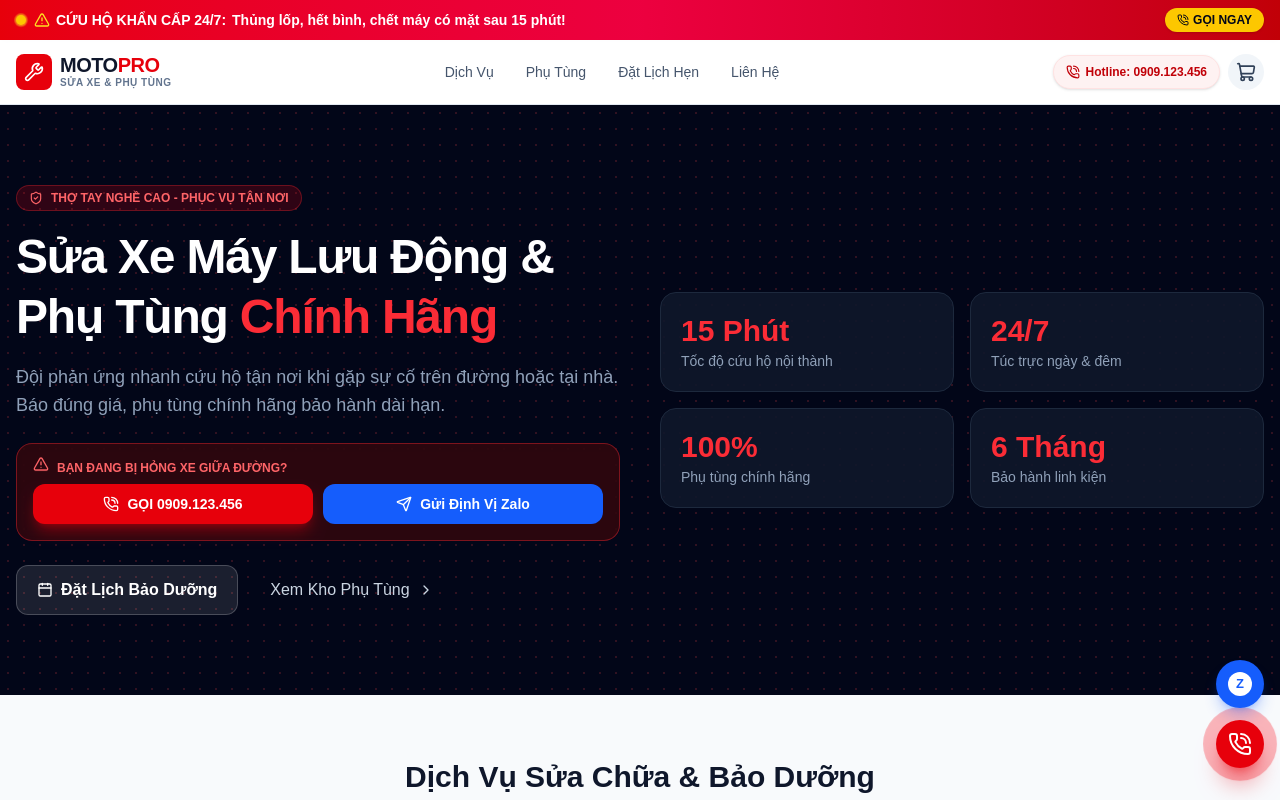
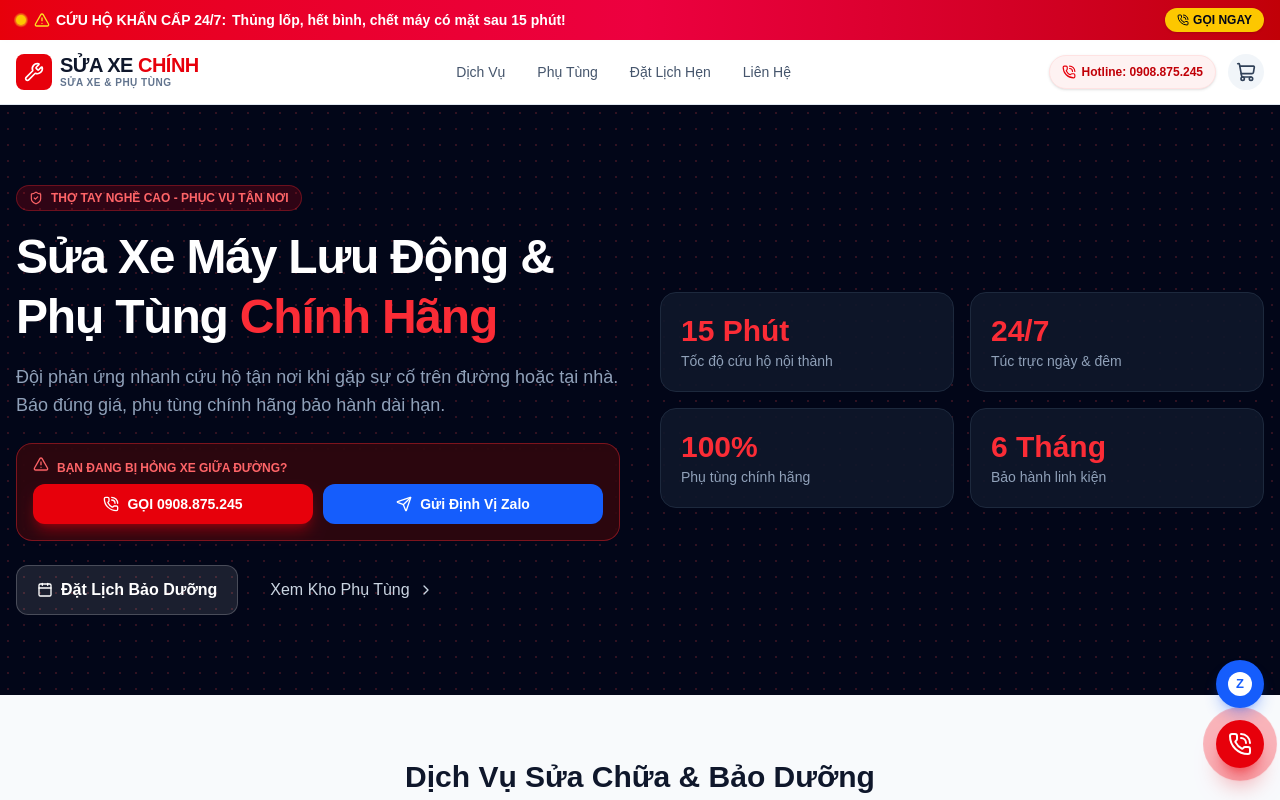
Before and after one commit to manpham207/moto-service-shop, a Next.js app: page / in a window 1280 px wide. Shown: the top 800 px of the page. Built offline with nearby package versions, Linux system fonts and the light colour scheme.

Commit message:
Them nut cuon len, Zalo, hotline va hop cuu ho khan cap

```diff
--- a/src/app/page.tsx
+++ b/src/app/page.tsx
@@ -43,7 +43,6 @@ export default function Home() {
   // Cart store
   const { items, addItem, removeItem, clearCart, total } = useCartStore();
 
-  // Handle scroll for back-to-top button
   useEffect(() => {
     const handleScroll = () => {
       if (window.scrollY > 300) {
@@ -73,9 +72,8 @@ export default function Home() {
   const categories = ['Tất cả', 'Truyền động', 'Phanh xe', 'Dầu nhớt', 'Vỏ xe', 'Hệ thống điện'];
   const totalCartCount = items.reduce((a, b) => a + b.quantity, 0);
 
-  // Số điện thoại & Zalo liên hệ
-  const HOTLINE = '0909123456';
-  const HOTLINE_DISPLAY = '0909.123.456';
+  const HOTLINE = '0908875245';
+  const HOTLINE_DISPLAY = '0908.875.245';
   const ZALO_LINK = `https://zalo.me/${HOTLINE}`;
 
   return (
@@ -95,14 +93,14 @@ export default function Home() {
           </div>
           <a
             href={`tel:${HOTLINE}`}
-            className="bg-yellow-400 hover:bg-yellow-300 text-slate-950 px-3 py-1 rounded-full font-black text-xs flex items-center gap-1 transition shadow"
+            className="bg-yellow-400 hover:bg-yellow-300 text-slate-950 px-3 py-1 rounded-full font-black text-xs flex items-center gap-1 transition shadow shrink-0 ml-2"
           >
             <PhoneCall className="w-3 h-3" /> GỌI NGAY
           </a>
         </div>
       </div>
 
-      {/* Top Header */}
+      {/* 2. Header Chính (Gọn gàng trên Mobile, không bị trùng nút gọi) */}
       <header className="sticky top-0 z-40 bg-white/95 backdrop-blur-md border-b border-slate-200">
         <div className="max-w-7xl mx-auto px-4 h-14 md:h-16 flex items-center justify-between">
           <div className="flex items-center gap-2">
@@ -111,7 +109,7 @@ export default function Home() {
             </div>
             <div>
               <span className="font-black text-lg md:text-xl tracking-tight text-slate-900 leading-none block">
-                MOTO<span className="text-red-600">PRO</span>
+                SỬA XE <span className="text-red-600"> CHÍNH</span>
               </span>
               <span className="text-[9px] md:text-[10px] text-slate-500 uppercase tracking-wider block font-semibold">
                 Sửa Xe & Phụ Tùng
@@ -126,14 +124,14 @@ export default function Home() {
             <a href="#lien-he" className="hover:text-red-600 transition">Liên Hệ</a>
           </nav>
 
-          <div className="flex items-center gap-2">
+          <div className="flex items-center gap-3">
+            {/* Ẩn nút hotline ở header trên Mobile để tránh trùng lặp */}
             <a
               href={`tel:${HOTLINE}`}
-              className="flex items-center gap-1.5 text-xs bg-red-600 text-white md:bg-red-50 md:text-red-700 px-3 py-1.5 md:py-2 rounded-full font-bold border border-red-600 md:border-red-100 hover:bg-red-700 md:hover:bg-red-100 transition shadow-sm"
+              className="hidden md:flex items-center gap-1.5 text-xs bg-red-50 text-red-700 px-3 py-2 rounded-full font-bold border border-red-100 hover:bg-red-100 transition shadow-sm"
             >
-              <PhoneCall className="w-3.5 h-3.5 animate-pulse" />
-              <span className="inline md:hidden">Cứu Hộ</span>
-              <span className="hidden md:inline">Hotline: {HOTLINE_DISPLAY}</span>
+              <PhoneCall className="w-3.5 h-3.5 text-red-600 animate-pulse" />
+              <span>Hotline: {HOTLINE_DISPLAY}</span>
             </a>
 
             <button
@@ -152,7 +150,7 @@ export default function Home() {
         </div>
       </header>
 
-      {/* Hero Section */}
+      {/* 3. Hero Section */}
       <section className="relative overflow-hidden bg-slate-950 text-white py-12 md:py-20">
         <div className="absolute inset-0 opacity-20 bg-[radial-gradient(#ef4444_1px,transparent_1px)] [background-size:16px_16px]"></div>
         <div className="max-w-7xl mx-auto px-4 relative z-10 grid md:grid-cols-2 gap-8 md:gap-10 items-center">
@@ -167,7 +165,7 @@ export default function Home() {
               Đội phản ứng nhanh cứu hộ tận nơi khi gặp sự cố trên đường hoặc tại nhà. Báo đúng giá, phụ tùng chính hãng bảo hành dài hạn.
             </p>
 
-            {/* Box Cứu Hộ Trực Tiếp */}
+            {/* Box Cứu Hộ Nhanh */}
             <div className="bg-red-950/60 border border-red-500/40 p-4 rounded-2xl mb-6 backdrop-blur-sm">
               <div className="flex items-center gap-2 text-red-400 font-bold text-xs uppercase mb-1">
                 <AlertTriangle className="w-4 h-4 text-red-400 animate-bounce" /> Bạn đang bị hỏng xe giữa đường?
@@ -206,7 +204,7 @@ export default function Home() {
             </div>
           </div>
 
-          {/* Quick stats */}
+          {/* Thống kê nhanh */}
           <div className="grid grid-cols-2 gap-3 md:gap-4">
             <div className="bg-slate-900/90 border border-slate-800 p-4 md:p-5 rounded-2xl text-center md:text-left">
               <div className="text-red-500 font-extrabold text-2xl md:text-3xl mb-0.5">15 Phút</div>
@@ -228,7 +226,7 @@ export default function Home() {
         </div>
       </section>
 
-      {/* Services Section */}
+      {/* 4. Danh Mục Dịch Vụ */}
       <section id="dich-vu" className="py-12 md:py-16 max-w-7xl mx-auto px-4">
         <div className="text-center max-w-2xl mx-auto mb-8 md:mb-12">
           <h2 className="text-2xl md:text-3xl font-extrabold text-slate-900">Dịch Vụ Sửa Chữa & Bảo Dưỡng</h2>
@@ -256,7 +254,7 @@ export default function Home() {
         </div>
       </section>
 
-      {/* Parts Store Section */}
+      {/* 5. Cửa Hàng Phụ Tùng */}
       <section id="phu-tung" className="py-12 md:py-16 bg-slate-100">
         <div className="max-w-7xl mx-auto px-4">
           <div className="flex flex-col md:flex-row md:items-end justify-between mb-6 md:mb-8 gap-3">
@@ -318,7 +316,7 @@ export default function Home() {
         </div>
       </section>
 
-      {/* Booking Form Section */}
+      {/* 6. Form Đặt Lịch Hẹn */}
       <section id="dat-lich" className="py-12 md:py-16 max-w-3xl mx-auto px-4">
         <div className="bg-white border border-slate-200 rounded-3xl p-5 md:p-8 shadow-sm">
           <div className="text-center mb-6 md:mb-8">
@@ -420,7 +418,7 @@ export default function Home() {
         </div>
       </section>
 
-      {/* Cart Drawer Modal */}
+      {/* 7. Giỏ Hàng Drawer */}
       {isCartOpen && (
         <div className="fixed inset-0 z-50 flex justify-end bg-black/50 backdrop-blur-sm animate-in fade-in">
           <div className="w-full max-w-md bg-white h-full flex flex-col shadow-2xl p-5 md:p-6">
@@ -479,7 +477,7 @@ export default function Home() {
         </div>
       )}
 
-      {/* VietQR Modal */}
+      {/* 8. VietQR Modal */}
       {isCheckoutOpen && (
         <div className="fixed inset-0 z-50 flex items-center justify-center bg-black/60 backdrop-blur-sm p-4">
           <div className="bg-white rounded-3xl p-5 md:p-6 max-w-sm w-full text-center relative shadow-2xl">
@@ -517,12 +515,12 @@ export default function Home() {
         </div>
       )}
 
-      {/* Footer */}
+      {/* 9. Footer */}
       <footer id="lien-he" className="bg-slate-950 text-slate-400 py-10 border-t border-slate-900 text-sm">
         <div className="max-w-7xl mx-auto px-4 grid grid-cols-1 md:grid-cols-3 gap-6 md:gap-8">
           <div>
             <div className="flex items-center gap-2 text-white font-bold text-base md:text-lg mb-2">
-              <Wrench className="w-5 h-5 text-red-600" /> MOTOPRO SERVICE
+              <Wrench className="w-5 h-5 text-red-600" /> MOTO SERVICE
             </div>
             <p className="text-xs leading-relaxed text-slate-400">
               Trạm dịch vụ kỹ thuật sửa xe máy uy tín, phân phối linh kiện phụ tùng chính hãng và cứu hộ khẩn cấp 24/7.
@@ -546,13 +544,11 @@ export default function Home() {
           </div>
         </div>
         <div className="max-w-7xl mx-auto px-4 mt-6 pt-4 border-t border-slate-900 text-center text-[11px] text-slate-600">
-          © 2026 MotoPro. Sẵn sàng phục vụ 24/7.
+          © 2026 Sửa xe Chính. Sẵn sàng phục vụ 24/7.
         </div>
       </footer>
 
-      {/* --- CỤM CÁC NÚT TƯƠNG TÁC NHANH (FLOATING ACTIONS) --- */}
-
-      {/* Cụm nút liên hệ cố định góc phải (Desktop & Mobile) */}
+      {/* 10. Cụm Nút Tương Tác Nổi Góc Phải (Zalo, Hotline, Cuộn lên đầu trang) */}
       <div className="fixed bottom-24 md:bottom-8 right-4 z-40 flex flex-col items-end gap-3">
         {/* Nút Chat Zalo */}
         <a
@@ -570,7 +566,7 @@ export default function Home() {
           </div>
         </a>
 
-        {/* Nút Gọi Hotline Rung Cảnh Báo */}
+        {/* Nút Gọi Hotline Có Hiệu Ứng Rung */}
         <a
           href={`tel:${HOTLINE}`}
           aria-label="Gọi hotline cứu hộ"
@@ -583,7 +579,7 @@ export default function Home() {
           <PhoneCall className="w-6 h-6 animate-pulse" />
         </a>
 
-        {/* Nút Cuộn Lên Đầu Trang (Back to top) */}
+        {/* Nút Cuộn Lên Đầu Trang */}
         {showBackToTop && (
           <button
             onClick={scrollToTop}
@@ -595,7 +591,7 @@ export default function Home() {
         )}
       </div>
 
-      {/* Mobile Bottom Navigation Bar */}
+      {/* 11. Thanh Điều Hướng Dưới Cùng (Chỉ hiện trên Mobile) */}
       <nav className="fixed bottom-0 left-0 right-0 z-40 bg-white/95 backdrop-blur-md border-t border-slate-200 py-2 px-6 flex justify-between items-center md:hidden">
         <a href="#" className="flex flex-col items-center gap-0.5 text-slate-600 hover:text-red-600">
           <HomeIcon className="w-5 h-5" />
```
